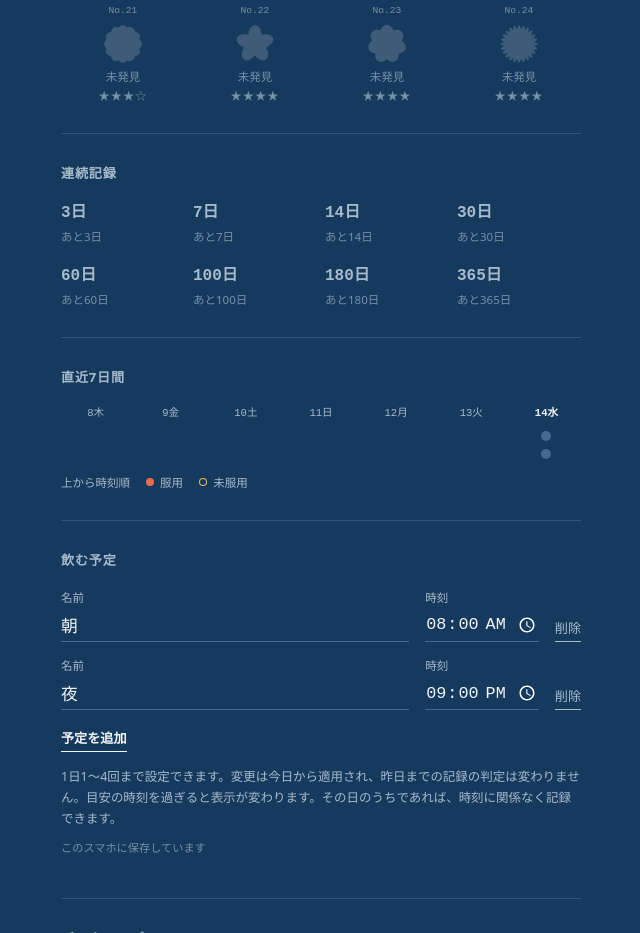
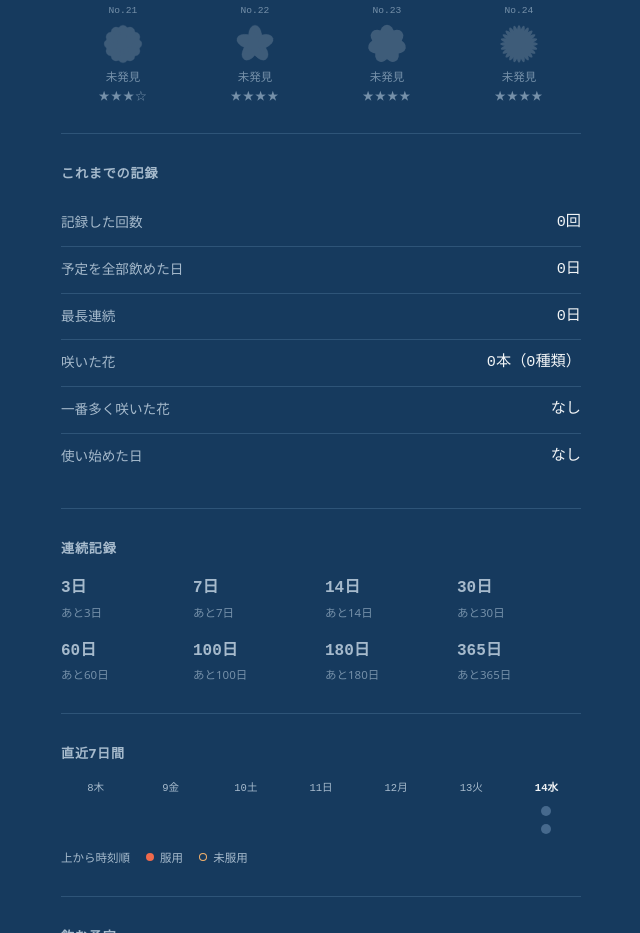
Before and after one commit to tkr0218/pillow_checker, a plain HTML site: page index.html in a window 1280 px wide. Shown: the part 1629-2562 px from the top of the page, without its empty margins (319-959 px from the left). Drawn offline with Linux system fonts and the light colour scheme; a web font is replaced by a local one.

Commit message:
「これまでの記録」を追加
記録した回数、予定を全部飲めた日、最長連続、咲いた花の本数と種類数、
一番多く咲いた花、使い始めた日を表示。いずれも記録から計算し、保存はしない。

Co-Authored-By: Claude Opus 5.5 <noreply@anthropic.com>
Claude-Session: https://claude.ai/code/session_0148qFtb5hj82PhWyk888bbx

```diff
--- a/index.html
+++ b/index.html
@@ -103,6 +103,12 @@ h2 .count{margin-left:auto;font-family:var(--f-num);font-weight:400}
 .filters button[aria-pressed="true"]{color:var(--fg);border-bottom-color:var(--fg)}
 .filters button:focus-visible{outline:2px solid var(--fg);outline-offset:2px}
 
+/* Totals */
+.stats{display:grid;grid-template-columns:minmax(0,1fr) auto;margin:0}
+.stats dt,.stats dd{margin:0;padding-block:10px;border-bottom:1px solid var(--line)}
+.stats dt{font-size:.85rem;color:var(--muted)}
+.stats dd{font-family:var(--f-num);font-size:.95rem;text-align:right;font-variant-numeric:tabular-nums}
+.stats dt:last-of-type,.stats dd:last-of-type{border-bottom:0}
 /* Streak milestones */
 .badges{display:grid;grid-template-columns:repeat(4,minmax(0,1fr));gap:16px 8px}
 .badge{display:grid;gap:0}
@@ -215,6 +221,11 @@ img{max-width:100%}
     <p class="hint" style="margin:-8px 0 16px">花をタップすると解説を表示します。</p>
     <div class="filters" id="filters" role="group" aria-label="レア度で絞り込み"></div>
     <div class="zukan" id="zukan"></div>
+  </section>
+
+  <section aria-labelledby="h-stats">
+    <h2 id="h-stats">これまでの記録</h2>
+    <dl class="stats" id="stats"></dl>
   </section>
 
   <section aria-labelledby="h-badge">
@@ -723,6 +734,23 @@ img{max-width:100%}
       c.append(nm, st, n); zk.append(c);
     }
 
+    // totals
+    const fmtDay = k => { const [y, m, d] = k.split("-").map(Number); return `${y}年${m}月${d}日`; };
+    const usedDays = Object.keys(state.days).filter(k => Object.values(state.days[k]).some(Boolean));
+    const doneDays = usedDays.filter(isDone).length;
+    const cnt = {}; for (const b of A.blooms) cnt[b.sp.id] = (cnt[b.sp.id] || 0) + 1;
+    let top = null; for (const b of A.blooms) if (!top || cnt[b.sp.id] > cnt[top.id]) top = b.sp;   // 同数なら先に咲いた方
+    const rows = [
+      ["記録した回数", `${A.total}回`],
+      ["予定を全部飲めた日", `${doneDays}日`],
+      ["最長連続", `${Math.max(bestStreak(), currentStreak(now))}日`],
+      ["咲いた花", `${A.bloomed}本（${Object.keys(A.owned).length}種類）`],
+      ["一番多く咲いた花", top ? `${top.nm}　${cnt[top.id]}本` : "なし"],
+      ["使い始めた日", usedDays.length ? fmtDay(usedDays.sort()[0]) : "なし"],
+    ];
+    const dl = $("stats"); dl.replaceChildren();
+    for (const [k, v] of rows) { const dt = document.createElement("dt"), dd = document.createElement("dd"); dt.textContent = k; dd.textContent = v; dl.append(dt, dd); }
+
     // badges
     const best = Math.max(bestStreak(), currentStreak(now));
     const bw = $("badges"); bw.replaceChildren();
--- a/sw.js
+++ b/sw.js
@@ -1,6 +1,6 @@
 // 花あつめ Service Worker
 // アプリを更新したら VERSION を上げる（古いキャッシュが消え、新しいファイルが入る）
-const VERSION = "2026-10-14.2";
+const VERSION = "2026-10-14.3";
 const CACHE = `kusuri-${VERSION}`;
 const FONT_CACHE = "kusuri-fonts";   // フォントは版をまたいで使い回す
 const SHELL = [
```
